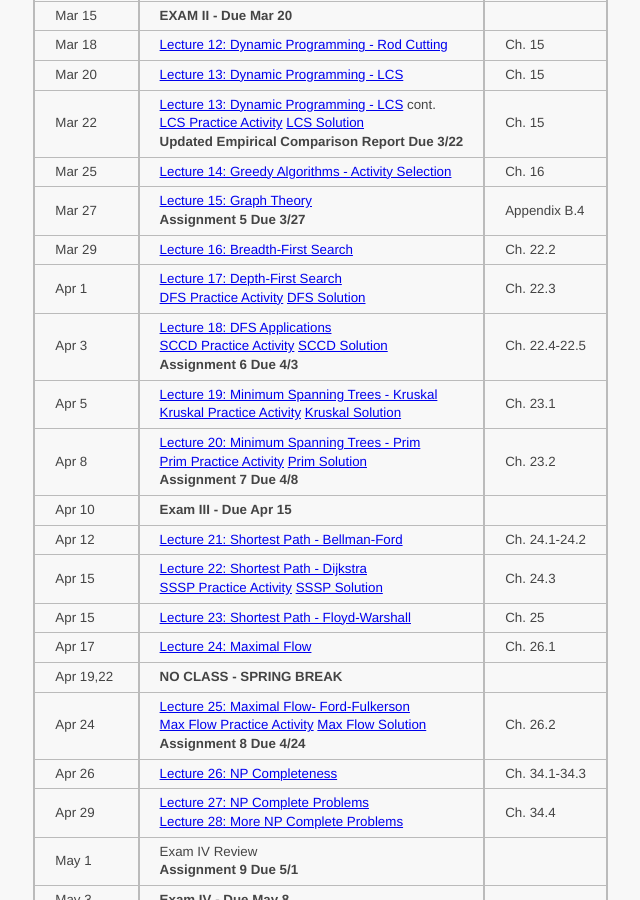
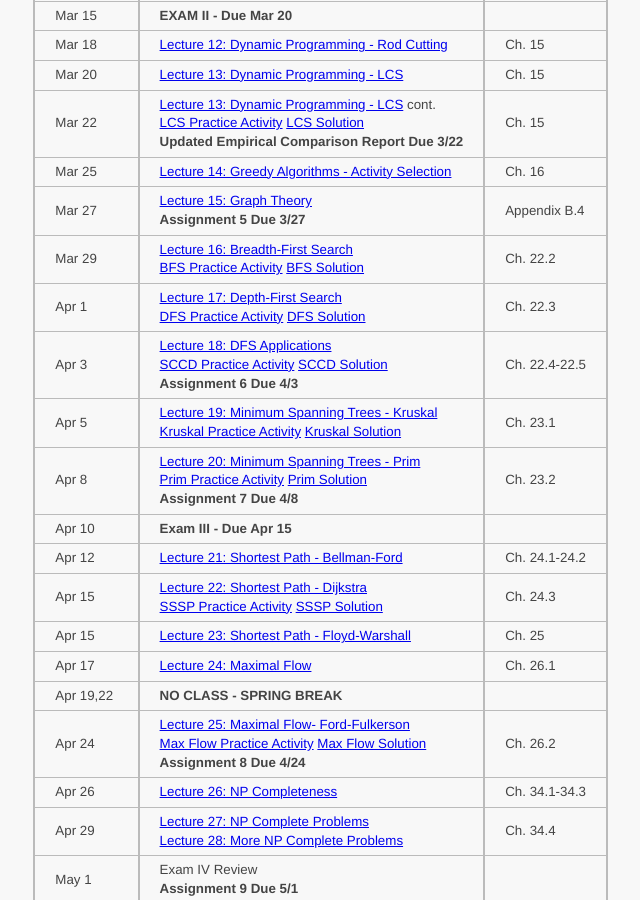
Before and after one commit to ycpcs/cs360-spring2019, a Jekyll site: the page built from schedule/index.md, in a window 1280 px wide and 900 px high, scrolled down 757 px. Shown: the whole window, without its empty margins (120-760 px from the left). Built offline with Jekyll 4.4.1, drawn with Linux system fonts in a browser that asks for light colours.

Commit message:
add bfs activity
add bfs activity

```diff
--- a/schedule/index.md
+++ b/schedule/index.md
@@ -33,7 +33,7 @@ All reading materials are from the course textbook:
 > Mar 22    | [Lecture 13: Dynamic Programming - LCS](../lectures/lecture13.html) cont. <br /> [LCS Practice Activity](../handouts/lecture13-LCS-Ex2.pdf) [LCS Solution](../handouts/lecture13-LCS-Ex2Sol.pdf) <br /> **Updated Empirical Comparison Report Due 3/22** | Ch. 15 |
 > Mar 25    | [Lecture 14: Greedy Algorithms - Activity Selection](../lectures/lecture14.html)  | Ch. 16 |
 > Mar 27    | [Lecture 15: Graph Theory](../lectures/lecture15.html) <br /> **Assignment 5 Due 3/27** | Appendix B.4 |
-> Mar 29    | [Lecture 16: Breadth-First Search](../lectures/lecture16.html) | Ch. 22.2 |
+> Mar 29    | [Lecture 16: Breadth-First Search](../lectures/lecture16.html) <br /> [BFS Practice Activity](../handouts/lecture16-bfsact.pdf) [BFS Solution](../handouts/lecture16-bfsact-sol.pdf)| Ch. 22.2 |
 > Apr 1     | [Lecture 17: Depth-First Search](../lectures/lecture17.html) <br /> [DFS Practice Activity](../handouts/lecture17-dfsact.pdf) [DFS Solution](../handouts/lecture17-dfsact-sol.pdf)  | Ch. 22.3 |
 > Apr 3     | [Lecture 18: DFS Applications](../lectures/lecture18.html) <br /> [SCCD Practice Activity](../handouts/lecture18-sccex.pdf) [SCCD Solution](../handouts/lecture18-sccex-sol.pdf) <br /> **Assignment 6 Due 4/3** | Ch. 22.4-22.5 |
 > Apr 5    | [Lecture 19: Minimum Spanning Trees - Kruskal](../lectures/lecture19.html) <br /> [Kruskal Practice Activity](../handouts/lecture19-Kruskalact.pdf) [Kruskal Solution](../handouts/lecture19-Kruskalactsol.pdf) | Ch. 23.1 |
```
Also changed, not shown: 1 other file.
